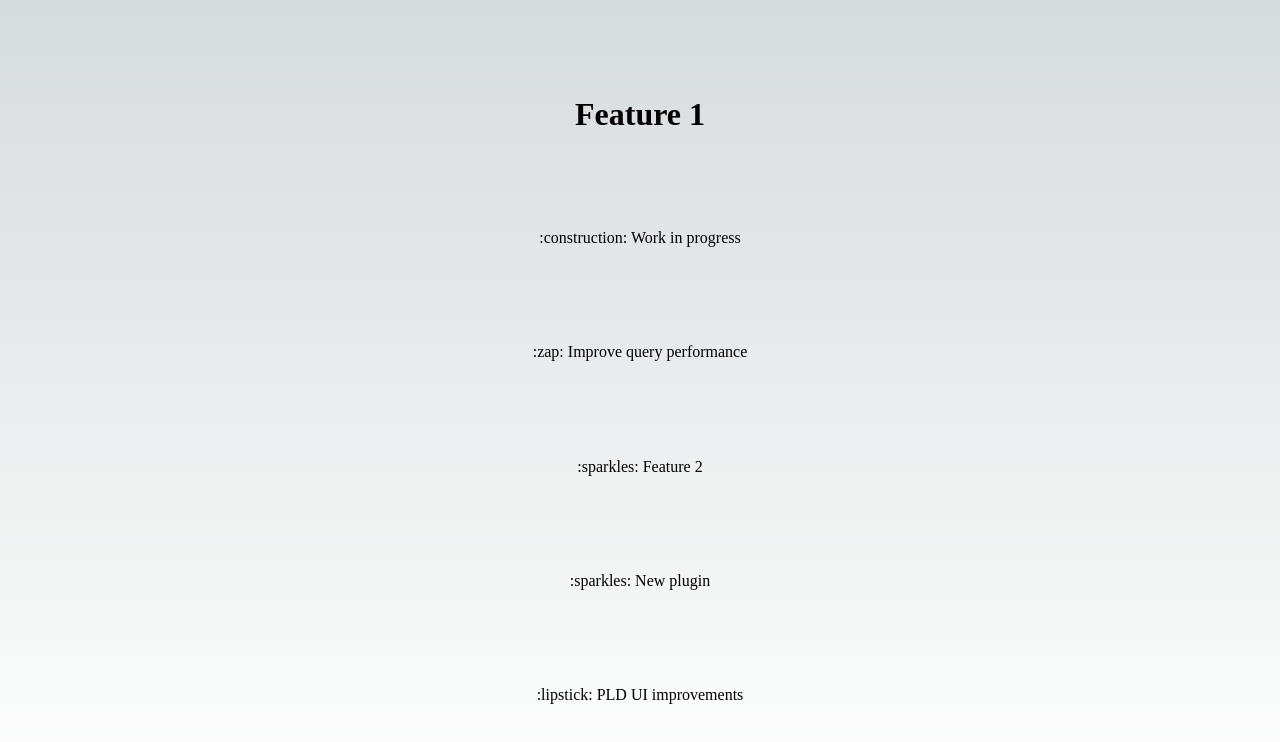
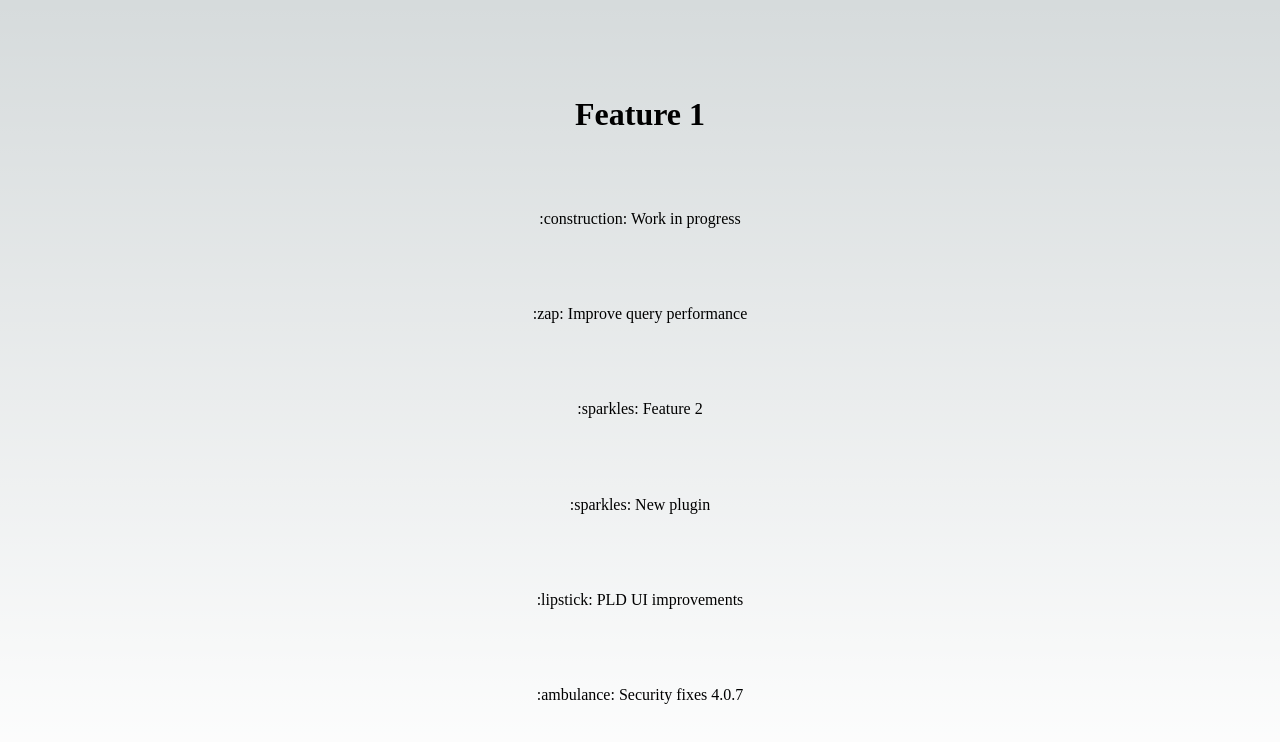
Before and after one commit to DaniCastel/gitmoji-nextjs-example, a Next.js app: page / in a window 1280 px wide. Shown: the top 742 px of the page. Built offline with nearby package versions, Linux system fonts and the light colour scheme.

Commit message:
:ambulance: Security fixes 4.0.7

```diff
--- a/pages/index.tsx
+++ b/pages/index.tsx
@@ -22,7 +22,7 @@ export default function Home() {
       <div>:sparkles: Feature 2</div>
       <div>:sparkles: New plugin</div>
       <div>:lipstick: PLD UI improvements</div>
-      {/* <div>:ambulance: Security fixes 4.0.7</div>  */}
+      <div>:ambulance: Security fixes 4.0.7</div>
       {/* <div>:arrow_up: Upgrade Snap</div> */}
       </main>
     </>
```
